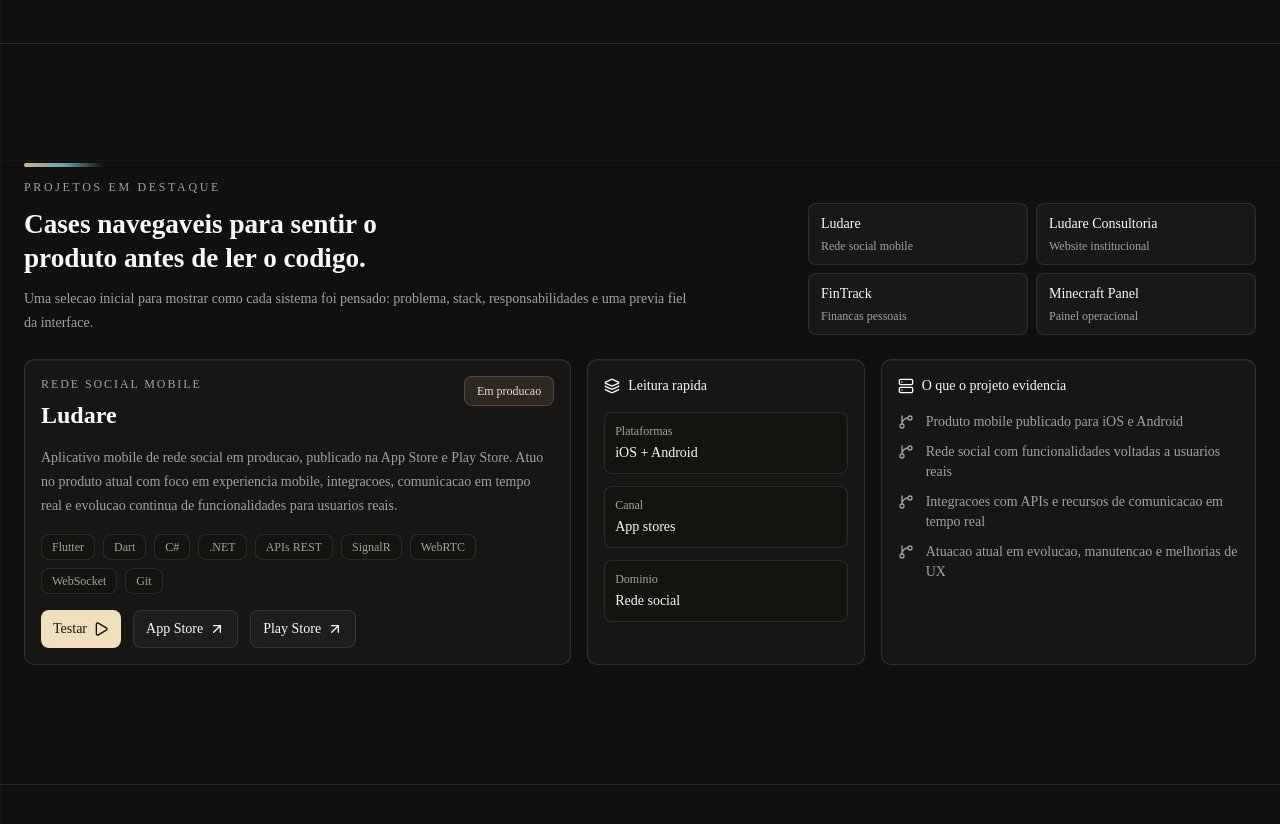
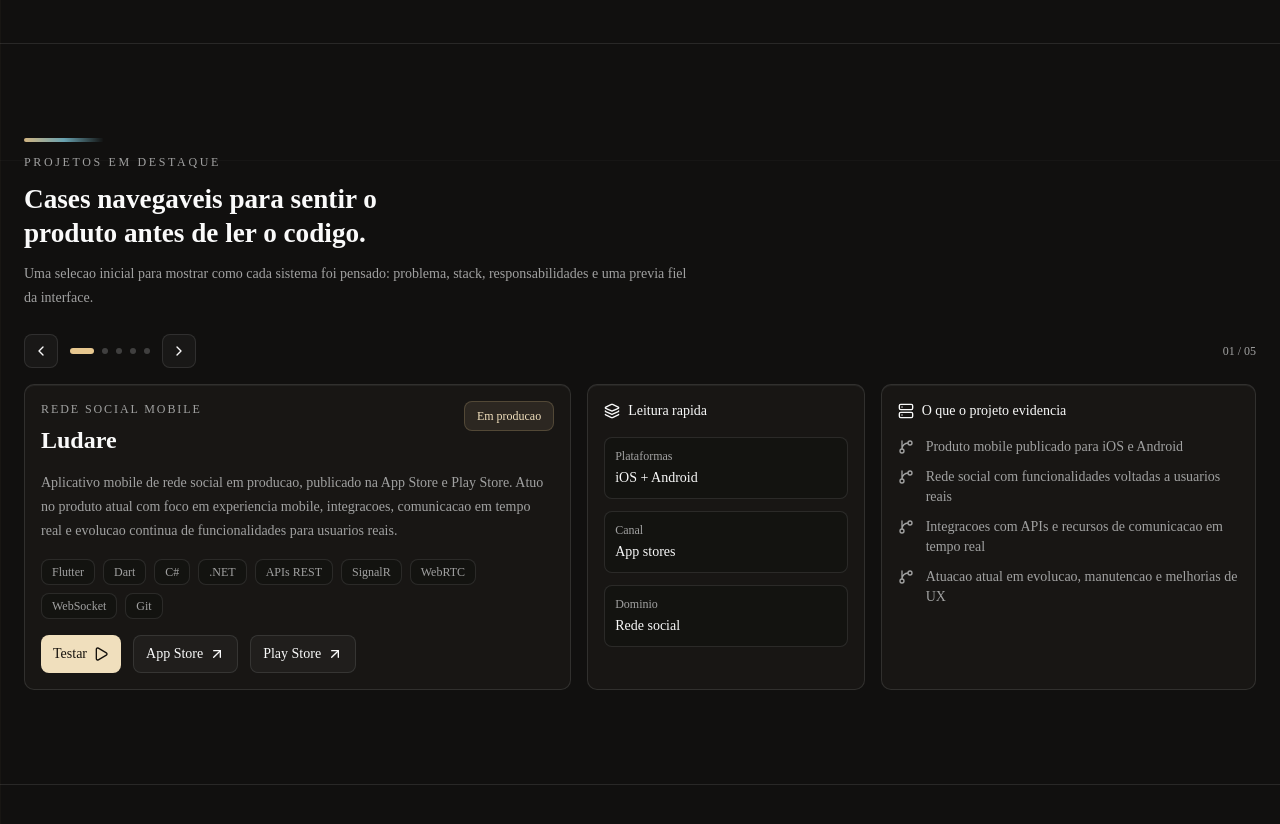
Before and after one commit to Padokazzz/Portfolio, a Next.js app: page / in a window 1280 px wide. Shown: the part 2240-3064 px from the top of the page. Built offline with nearby package versions, Linux system fonts and the light colour scheme.

Commit message:
Adiciona projeto Leilao Online e converte projetos em destaque em carrossel

```diff
--- a/src/components/sections/featured-projects.tsx
+++ b/src/components/sections/featured-projects.tsx
@@ -1,24 +1,42 @@
 "use client"
 
-import { ArrowUpRight, GitBranch, Layers3, Play, Server } from "lucide-react"
+import {
+  ArrowUpRight,
+  ChevronLeft,
+  ChevronRight,
+  GitBranch,
+  Layers3,
+  Play,
+  Server,
+} from "lucide-react"
 import Link from "next/link"
-import { useMemo, useState } from "react"
+import { AnimatePresence, motion } from "framer-motion"
+import { useCallback, useMemo, useState } from "react"
 
 import { Reveal } from "@/components/motion/reveal"
 import { FEATURED_PROJECTS } from "@/constants/projects"
 import { cn } from "@/lib/utils"
 
 export function FeaturedProjects() {
-  const [activeProjectId, setActiveProjectId] = useState(
-    FEATURED_PROJECTS[0]?.id ?? ""
+  const [activeIndex, setActiveIndex] = useState(0)
+
+  const projects = FEATURED_PROJECTS
+  const activeProject = useMemo(
+    () => projects[activeIndex] ?? projects[0],
+    [projects, activeIndex]
   )
 
-  const activeProject = useMemo(
-    () =>
-      FEATURED_PROJECTS.find((project) => project.id === activeProjectId) ??
-      FEATURED_PROJECTS[0],
-    [activeProjectId]
+  const total = projects.length
+
+  const goTo = useCallback(
+    (index: number) => {
+      setActiveIndex((index + total) % total)
+    },
+    [total]
   )
+
+  const goPrev = useCallback(() => goTo(activeIndex - 1), [goTo, activeIndex])
+  const goNext = useCallback(() => goTo(activeIndex + 1), [goTo, activeIndex])
 
   if (!activeProject) {
     return null
@@ -27,8 +45,7 @@
   return (
     <section id="projetos" className="scroll-mt-20 border-t border-white/10">
       <div className="mx-auto flex min-h-[calc(100svh-3.75rem)] w-full max-w-7xl flex-col justify-center px-6 py-8">
-        <Reveal className="mb-6 flex flex-col gap-5 lg:flex-row lg:items-end lg:justify-between">
-          <div className="max-w-2xl space-y-3">
+        <Reveal className="mb-6 max-w-2xl space-y-3">
           <div className="h-1 w-20 rounded-full accent-line" />
           <p className="text-xs font-medium uppercase tracking-[0.22em] text-muted-foreground">
             Projetos em destaque
@@ -40,35 +57,66 @@
             Uma selecao inicial para mostrar como cada sistema foi pensado:
             problema, stack, responsabilidades e uma previa fiel da interface.
           </p>
-          </div>
+        </Reveal>
+
+        <div className="mb-4 flex items-center justify-between gap-4">
+          <div className="flex items-center gap-3">
+            <button
+              type="button"
+              onClick={goPrev}
+              aria-label="Projeto anterior"
+              className="surface-soft rounded-md border p-2 transition duration-300 hover:-translate-y-0.5 hover:border-[#e7c78f]/35 hover:bg-white/[0.06] focus-visible:outline-none focus-visible:ring-2 focus-visible:ring-ring"
+            >
+              <ChevronLeft aria-hidden="true" className="size-4" />
+            </button>
 
             <div
               aria-label="Selecionar projeto"
-            className="grid gap-2 sm:grid-cols-2 lg:w-[28rem]"
+              className="flex items-center gap-2"
             >
-            {FEATURED_PROJECTS.map((project) => (
+              {projects.map((project, index) => (
                 <button
                   key={project.id}
                   type="button"
-                onClick={() => setActiveProjectId(project.id)}
+                  onClick={() => goTo(index)}
+                  aria-label={`Ver ${project.name}`}
+                  aria-current={index === activeIndex}
                   className={cn(
-                  "surface-soft rounded-md border px-3 py-2.5 text-left transition duration-300 hover:-translate-y-0.5 hover:border-[#e7c78f]/35 hover:bg-white/[0.06] focus-visible:outline-none focus-visible:ring-2 focus-visible:ring-ring",
-                  activeProject.id === project.id &&
-                    "border-[#e7c78f]/45 bg-[#e7c78f]/10 text-foreground"
+                    "h-1.5 rounded-full transition-all duration-300 focus-visible:outline-none focus-visible:ring-2 focus-visible:ring-ring",
+                    index === activeIndex
+                      ? "w-6 bg-[#e7c78f]"
+                      : "w-1.5 bg-white/20 hover:bg-white/40"
                   )}
-              >
-                <span className="block text-sm font-medium">
-                  {project.name}
-                </span>
-                <span className="mt-1 block text-xs text-muted-foreground">
-                  {project.eyebrow}
-                </span>
-              </button>
+                />
               ))}
             </div>
-        </Reveal>
 
-        <Reveal delay={0.08} className="grid gap-4 lg:grid-cols-[0.9fr_1.1fr]">
+            <button
+              type="button"
+              onClick={goNext}
+              aria-label="Proximo projeto"
+              className="surface-soft rounded-md border p-2 transition duration-300 hover:-translate-y-0.5 hover:border-[#e7c78f]/35 hover:bg-white/[0.06] focus-visible:outline-none focus-visible:ring-2 focus-visible:ring-ring"
+            >
+              <ChevronRight aria-hidden="true" className="size-4" />
+            </button>
+          </div>
+
+          <p className="text-xs tabular-nums text-muted-foreground">
+            {String(activeIndex + 1).padStart(2, "0")} /{" "}
+            {String(total).padStart(2, "0")}
+          </p>
+        </div>
+
+        <Reveal delay={0.08}>
+          <AnimatePresence mode="wait" initial={false}>
+            <motion.div
+              key={activeProject.id}
+              initial={{ opacity: 0, y: 16 }}
+              animate={{ opacity: 1, y: 0 }}
+              exit={{ opacity: 0, y: -16 }}
+              transition={{ duration: 0.35, ease: [0.22, 1, 0.36, 1] }}
+              className="grid gap-4 lg:grid-cols-[0.9fr_1.1fr]"
+            >
               <article className="surface rounded-lg border p-4 transition duration-300 hover:border-[#e7c78f]/35 hover:bg-white/[0.055]">
                 <div className="mb-4 flex items-start justify-between gap-4">
                   <div className="space-y-2">
@@ -99,6 +147,8 @@
                   ))}
                 </div>
 
+                {(activeProject.demoHref ||
+                  activeProject.links.length > 0) && (
                   <div className="mt-4 flex flex-wrap gap-3">
                     {activeProject.demoHref && (
                       <Link
@@ -123,6 +173,7 @@
                       </Link>
                     ))}
                   </div>
+                )}
               </article>
 
               <div className="grid gap-4 md:grid-cols-[0.85fr_1.15fr]">
@@ -152,7 +203,9 @@
                 <div className="surface rounded-lg border p-4 transition duration-300 hover:border-[#7fc7d9]/35 hover:bg-white/[0.055]">
                   <div className="mb-4 flex items-center gap-2">
                     <Server aria-hidden="true" className="size-4" />
-                <h3 className="text-sm font-medium">O que o projeto evidencia</h3>
+                    <h3 className="text-sm font-medium">
+                      O que o projeto evidencia
+                    </h3>
                   </div>
 
                   <ul className="space-y-2.5">
@@ -170,6 +223,8 @@
                   </ul>
                 </div>
               </div>
+            </motion.div>
+          </AnimatePresence>
         </Reveal>
       </div>
     </section>
--- a/src/constants/projects.ts
+++ b/src/constants/projects.ts
@@ -100,6 +100,40 @@
     ],
   },
   {
+    id: "leilao-online",
+    name: "Leilão Online",
+    eyebrow: "Full stack · Desafio tecnico",
+    description:
+      "Plataforma de leilao online construida como desafio tecnico de engenharia de software, com lances em tempo real, carteira digital e liquidacao automatica. A arquitetura combina backend Django com WebSockets e frontend React, com foco em seguranca financeira, consistencia de dados e auditoria publica.",
+    status: "Concluido",
+    stack: [
+      "Python",
+      "Django",
+      "Django REST Framework",
+      "Django Channels",
+      "React",
+      "TypeScript",
+      "PostgreSQL",
+      "Redis",
+      "Docker",
+      "WebSockets",
+    ],
+    highlights: [
+      "Lances em tempo real via WebSockets",
+      "Carteira digital com ledger financeiro append-only",
+      "Liquidacao automatica e comprovantes de arrematacao",
+      "Auditoria publica criptografica com HMAC",
+      "Controle de concorrencia e transacoes atomicas",
+      "CI com GitHub Actions, testes automatizados e typecheck",
+    ],
+    metrics: [
+      { label: "Backend", value: "Django + Channels" },
+      { label: "Frontend", value: "React + Vite" },
+      { label: "Deploy", value: "Vercel + Render" },
+    ],
+    links: [],
+  },
+  {
     id: "fintrack",
     name: "FinTrack",
     eyebrow: "Financas pessoais",
```
Lines whose indentation alone changed are shown as unchanged.
